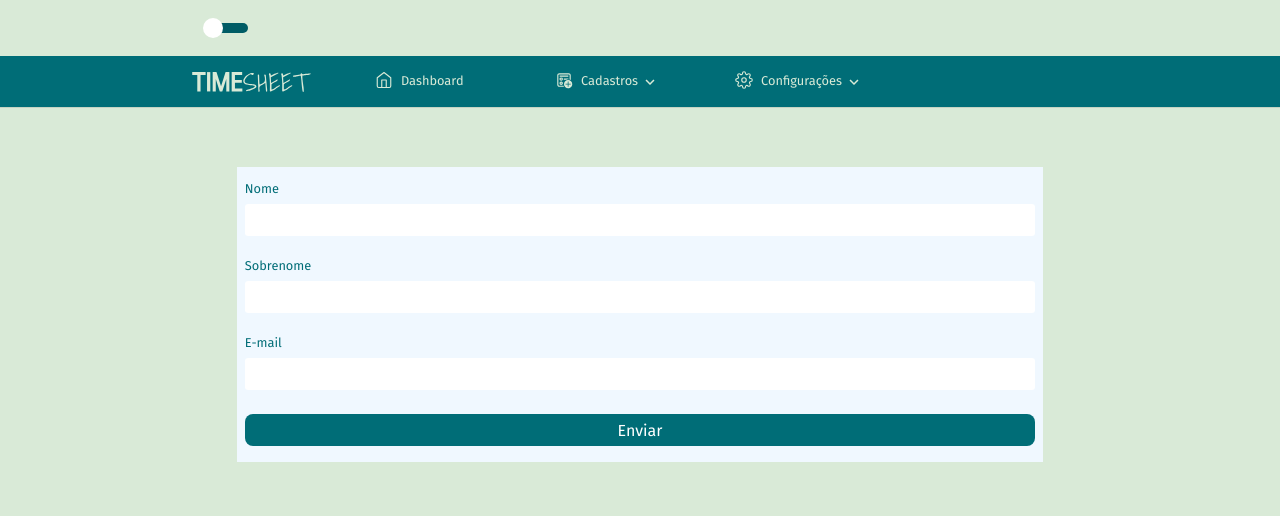
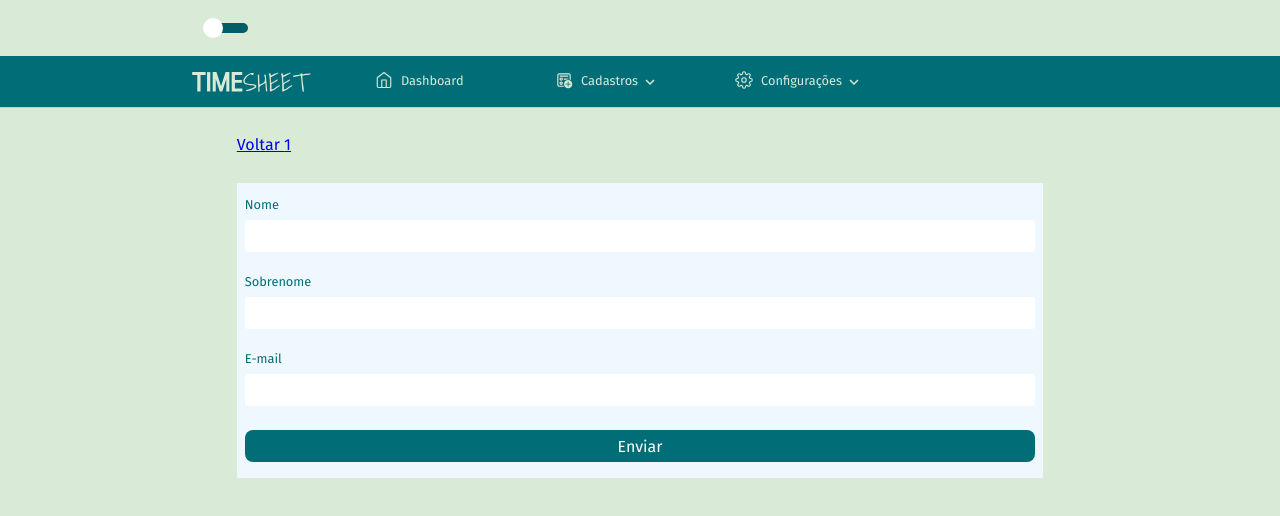
Before and after one commit to juniormartinxo/saros, a React (Create React App) app: page /usuarios/e/1 in a window 1280 px wide. Shown: the top 516 px of the page. Built offline with nearby package versions, Linux system fonts and the light colour scheme.

Commit message:
Component Link created

```diff
--- /dev/null
+++ b/src/components/Link/index.tsx
@@ -0,0 +1 @@
+export * from './link'
--- a/src/pages/Users/users-edit.tsx
+++ b/src/pages/Users/users-edit.tsx
@@ -3,7 +3,7 @@ import { yupResolver } from '@hookform/resolvers/yup'
 import * as yup from 'yup'
 import * as FormS from 'resources/styles/form.styled'
 import { Container } from 'components/Container'
-// import { useParams } from 'react-router-dom'
+import { useParams } from 'react-router-dom'
 
 type IFormInputs = {
   iptFirstName: string
@@ -22,7 +22,7 @@ const schema = yup
   .required()
 
 function UsersEdit() {
-  // const { userId } = useParams<{ userId: string }>()
+  const { userId } = useParams<{ userId: string }>()
 
   const {
     register,
@@ -37,7 +37,7 @@ function UsersEdit() {
   return (
     <>
       <Container>
-        <a href="" />
+        <a href="/usuarios">Voltar {userId}</a>
       </Container>
       <Container>
         <FormS.Form onSubmit={handleSubmit(onSubmit)}>
```
Also changed, not shown: src/components/Link/link.styled.tsx (added, +10 -0 lines), src/components/Link/link.tsx (added, +18 -0 lines).
